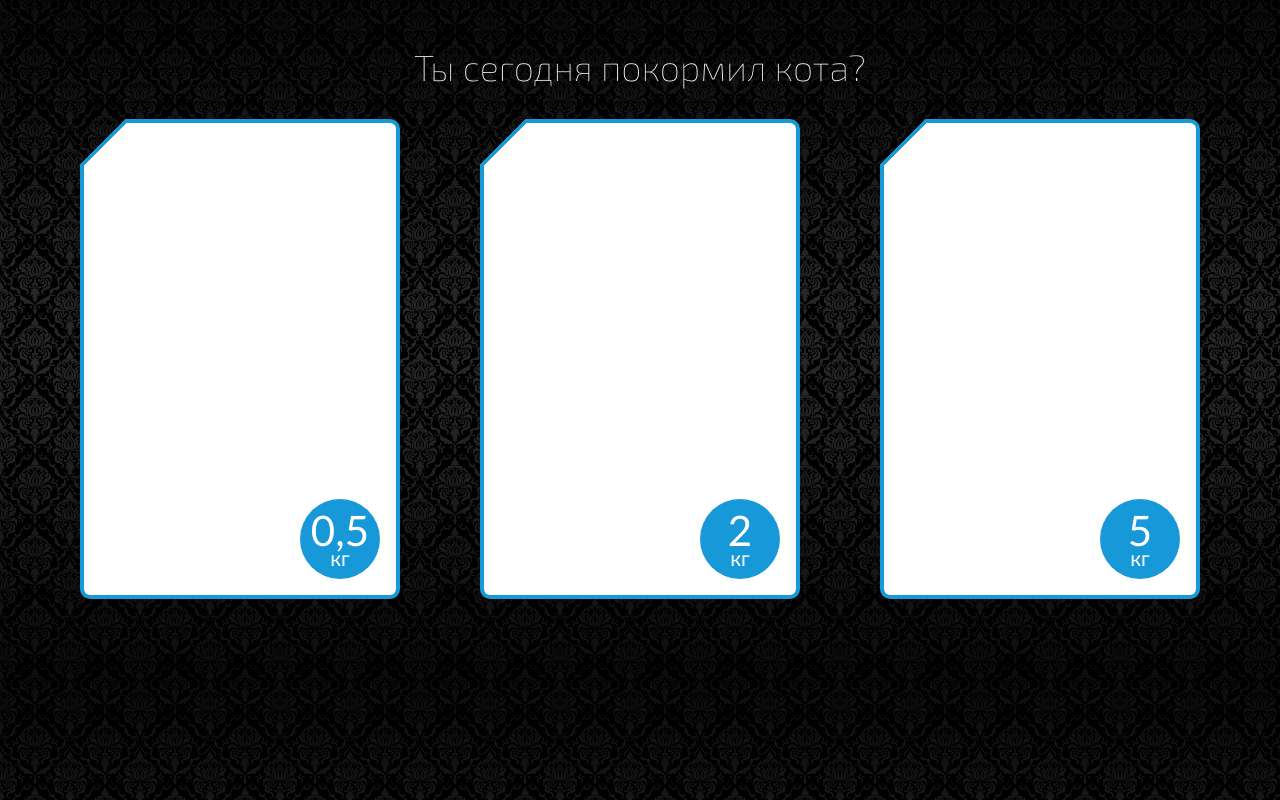
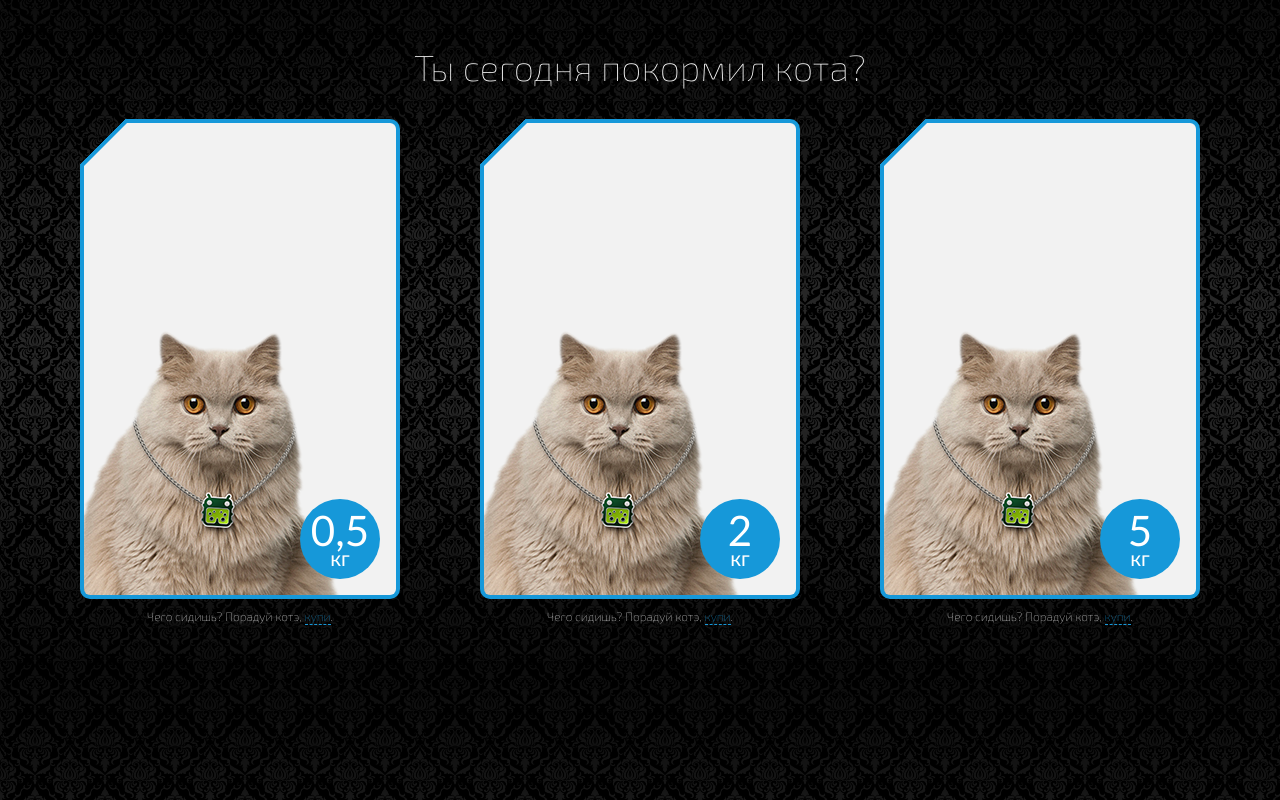
Before and after one commit to Ayrat1100/FBoxTest, a plain HTML site: page index.html in a window 1280 px wide. Drawn offline with Linux system fonts and the light colour scheme.

Commit message:
signatures were added

```diff
--- a/index.html
+++ b/index.html
@@ -13,26 +13,36 @@
       Ты сегодня покормил кота?
     </div>
     <div class="content-block">
+      <div>
       <input type="checkbox" id="toggle1">
         <label for="toggle1" class="item-block">
-
           <div for="toggle1" class="circle">
               <p class="weight">0,5</p>
               <p class="mass">кг</p>
           </div>
         </label>
+        <div class="item-description">Чего сидишь? Порадуй котэ, <a href="#" >купи</a>.</div>
+      </div>
+      <div>
       <input type="checkbox" id="toggle2">
         <label for="toggle2" class="item-block">
           <div class="circle">
               <p class="weight">2</p>
               <p class="mass">кг</p>
-          </div></label>
+          </div>
+        </label>
+        <div class="item-description">Чего сидишь? Порадуй котэ, <a href="#" >купи</a>.</div>
+      </div>
+      <div>
       <input type="checkbox" id="toggle3">
         <label for="toggle3" class="item-block">
           <div class="circle">
               <p class="weight">5</p>
               <p class="mass">кг</p>
-          </div></label>
+          </div>
+        </label>
+        <div class="item-description">Чего сидишь? Порадуй котэ, <a href="#" >купи</a>.</div>
+      </div>
     </div>
   </div>
   </body>
--- a/stylesheets/styles.css
+++ b/stylesheets/styles.css
@@ -4,6 +4,7 @@
   }
 body{
   background: fixed url(../images/background.png);
+
 }
 .pages-head{
   text-align: center;
@@ -26,16 +27,18 @@ body{
 .content-block::after {
   content: " ";
 }
+.collective-block{
+
+}
 .item-block{
   display: inline-block;
   position: relative;
   width: 320px;
   height: 480px;
-  margin-bottom: 50px;
+  /* -webkit-clip-path: polygon(14% 0, 100% 0, 100% 100%, 0 100%, 0 9.5%);
+  clip-path: polygon(14% 0, 100% 0, 100% 100%, 0 100%, 0 9.5%); */
   background:linear-gradient(135deg, transparent 32px, #1698d9 0);
   border-radius: 10px;
-}
-.cat-image{
 }
 .circle{
   position: relative;
@@ -61,7 +64,7 @@ input[type=checkbox] {
 }
 .item-block:before{
   position: absolute;
-  background:linear-gradient(135deg, transparent 30px, #fff 0);
+  background: url(../images/item-background.png);
   width: 312px;
   height: 472px;
   content: '';
@@ -72,10 +75,11 @@ input[type=checkbox] {
   border-radius: 6px;
 }
 input[type=checkbox]:checked +.item-block{
+  /* background: #d51a6a; */
   background:linear-gradient(135deg, transparent 32px, #d51a6a 0);
 }
-input[type=checkbox]:checked + .item-block .circle{
-  background:linear-gradient( transparent 0px, #d51a6a 0);
+input[type=checkbox]:checked +.item-block .circle{
+  background: #d51a6a;
 }
 .weight{
   font-size: 42px;
@@ -84,6 +88,19 @@ input[type=checkbox]:checked + .item-block .circle{
 .mass{
   font-size: 21px;
 }
+.item-description{
+  color: #fff;
+  font-family: Exo2;
+  font-size: 12px;
+  text-align:center;
+  margin-top: 10px;
+}
+.item-description a{
+  color: #1698d9;
+  text-decoration: none;
+  border-bottom: 1px dashed #1698d9;
+}
+
 @media(max-width:1024px){
   .pages-head{
     margin-top: 25px;
```
Also changed, not shown: images/Untitled-1.png (added).
